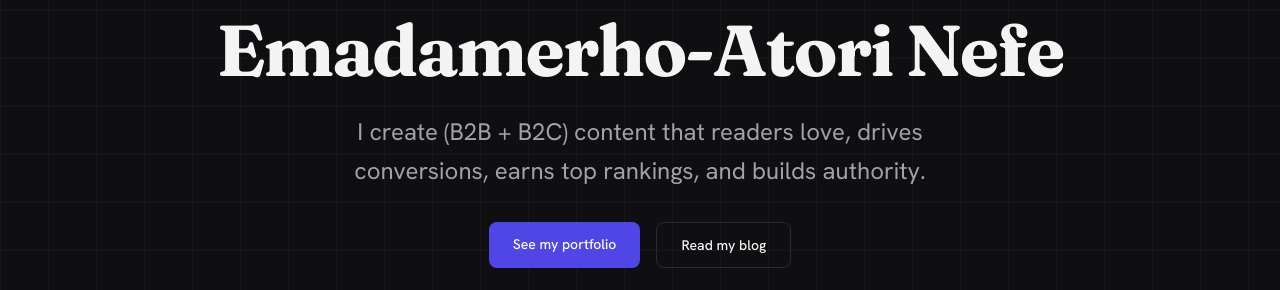
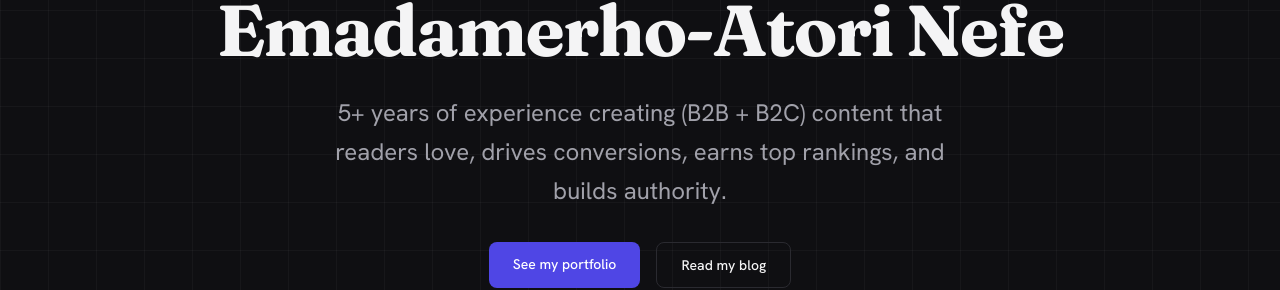
Before and after one commit to nefejames/my-portfolio-v5, a Next.js app: page / in a window 1280 px wide. Shown: the part 230-520 px from the top of the page. Built offline with nearby package versions, Linux system fonts and the light colour scheme; no server answers.

Commit message:
adjusting hero copy

```diff
--- a/components/sections/Hero.tsx
+++ b/components/sections/Hero.tsx
@@ -13,7 +13,7 @@ export default function Hero() {
         </h1>
 
         <p className="text-xl md:text-2xl text-[var(--muted)] leading-relaxed max-w-2xl mb-8 md:mx-auto">
-          I create (B2B + B2C) content that readers love, drives conversions, earns top rankings, and builds
+          5+ years of experience creating (B2B + B2C) content that readers love, drives conversions, earns top rankings, and builds
           authority.
         </p>
 
```
